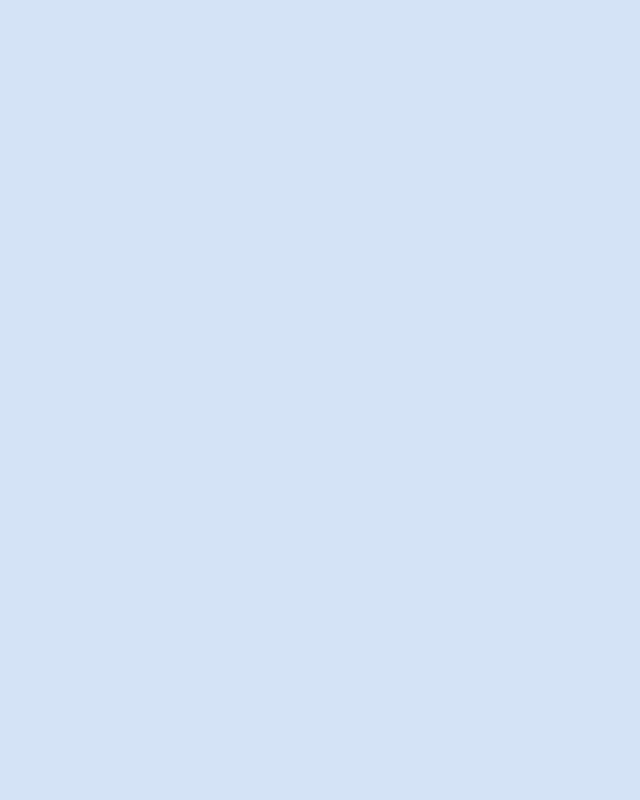
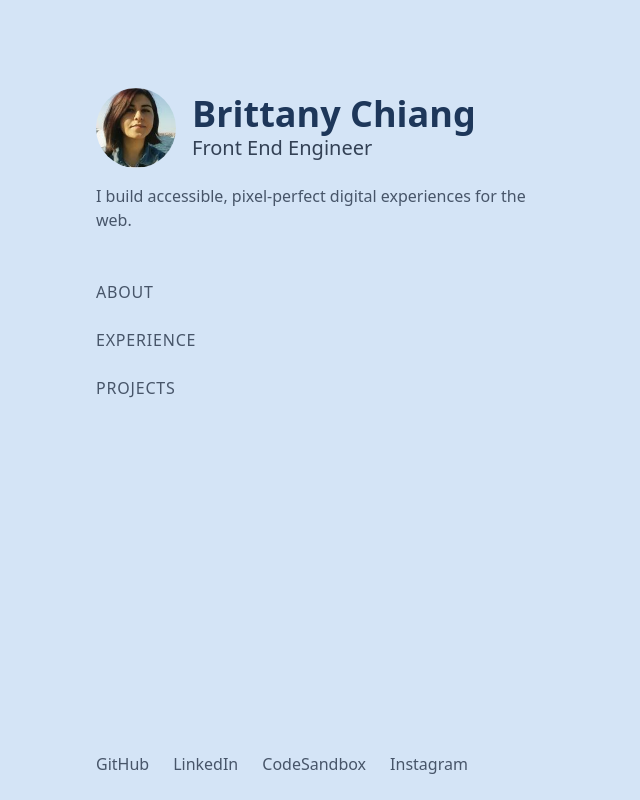
Before and after one commit to adamnestor/portfolio_v1, a React (Vite) app: page / in a window 1280 px wide. Shown: the whole page, without its empty margins (0-640 px from the left). Built offline with nearby package versions, Linux system fonts and the light colour scheme.

Commit message:
created LeftPanel and Updated Text Color Scheme

```diff
--- a/src/App.tsx
+++ b/src/App.tsx
@@ -1,11 +1,11 @@
-import React from "react";
-import SplitLayout from "./components/layout/SplitLayout";
+import SplitLayout from './components/layout/SplitLayout';
+import LeftPanel from './components/identity/LeftPanel.tsx';
 
 const App = () => {
   return (
     <SplitLayout
-      leftPanel={<div />} // Empty div for now - will be replaced in Issue #3
-      rightPanel={<div />} // Empty div for now - will be replaced in Issue #4
+      leftPanel={<LeftPanel />}
+      rightPanel={<div />} // Still empty until Issue #4
     />
   );
 };
--- /dev/null
+++ b/src/components/identity/LeftPanel.tsx
@@ -0,0 +1,76 @@
+const LeftPanel = () => {
+  return (
+    <div className="flex flex-col h-full pt-16">
+      {/* Profile Section */}
+      <div className="flex items-center gap-4 mb-4">
+        <div className="w-20 h-20 rounded-full overflow-hidden">
+          <img
+            src="/40.jpg"
+            alt="Profile"
+            className="w-full h-full object-cover"
+          />
+        </div>
+        <div>
+          <h1 className="text-text-dark text-4xl font-bold">Brittany Chiang</h1>
+          <h2 className="text-text-muted text-xl">Front End Engineer</h2>
+        </div>
+      </div>
+
+      <p className="text-text-light mb-12">
+        I build accessible, pixel-perfect digital experiences for the web.
+      </p>
+
+      {/* Navigation */}
+      <nav className="flex flex-col gap-6">
+        <a
+          href="#about"
+          className="text-text-light hover:text-brand-blue uppercase tracking-wider font-medium"
+        >
+          About
+        </a>
+        <a
+          href="#experience"
+          className="text-text-light hover:text-brand-blue uppercase tracking-wider font-medium"
+        >
+          Experience
+        </a>
+        <a
+          href="#projects"
+          className="text-text-light hover:text-brand-blue uppercase tracking-wider font-medium"
+        >
+          Projects
+        </a>
+      </nav>
+
+      {/* Social Links */}
+      <div className="flex gap-6 mt-auto">
+        <a
+          href="https://github.com"
+          className="text-text-light hover:text-brand-blue"
+        >
+          GitHub
+        </a>
+        <a
+          href="https://linkedin.com"
+          className="text-text-light hover:text-brand-blue"
+        >
+          LinkedIn
+        </a>
+        <a
+          href="https://codesandbox.io"
+          className="text-text-light hover:text-brand-blue"
+        >
+          CodeSandbox
+        </a>
+        <a
+          href="https://instagram.com"
+          className="text-text-light hover:text-brand-blue"
+        >
+          Instagram
+        </a>
+      </div>
+    </div>
+  );
+};
+
+export default LeftPanel;
--- a/tailwind.config.js
+++ b/tailwind.config.js
@@ -12,8 +12,8 @@ export default {
         // Recommended complementary text colors:
         text: {
           dark: "#1E375A", // Dark slate blue for primary text
-          muted: "#475569", // Medium slate for secondary text
-          light: "#94A3B8", // Light slate for subtle text
+          muted: "#334155", // Medium slate for secondary text
+          light: "#475569", // Light slate for subtle text
         },
       },
     },
```
Also changed, not shown: public/40.jpg (added).
